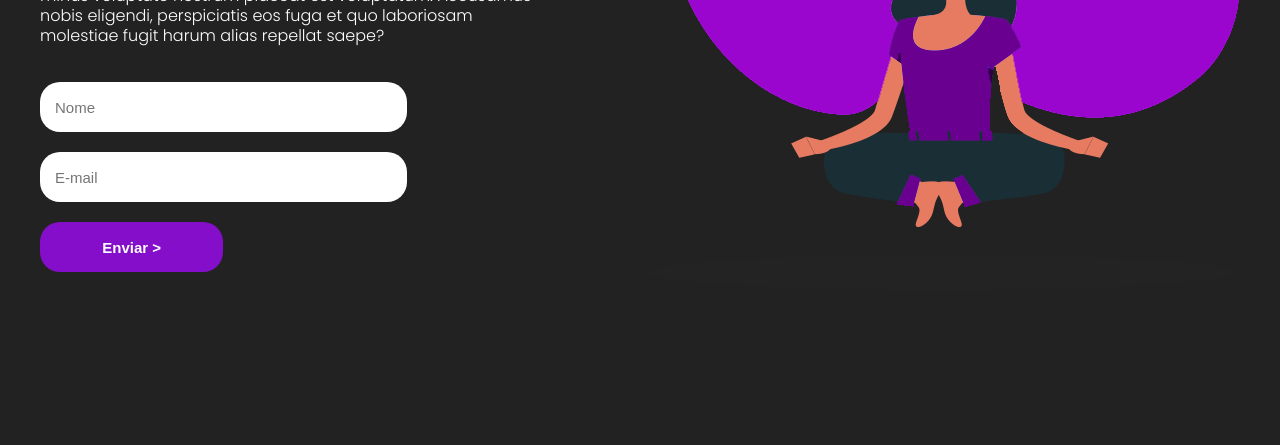
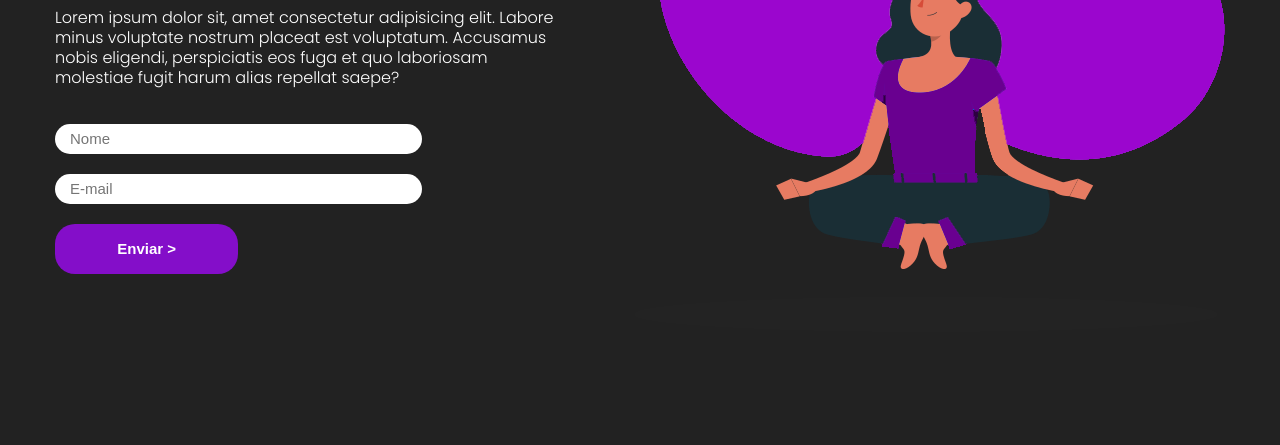
Before and after one commit to BrunoSillvaa/landing-pages, a plain HTML site: page landing-page-v1/index.html in a window 1280 px wide. Shown: the part 355-800 px from the top of the page. Drawn offline with Linux system fonts and the light colour scheme.

Commit message:
Update style.css

```diff
--- a/landing-page-v1/syles/style.css
+++ b/landing-page-v1/syles/style.css
@@ -1,3 +1,7 @@
+* {
+    box-sizing: border-box;
+}
+
 body {
     background-color: rgb(34, 34, 34);
     color: rgb(255, 255, 255);
@@ -5,6 +9,10 @@ body {
     max-width: 1200px;
     margin: 0 auto;
     padding: 15px;
+    height: 100vh;
+    display: grid;
+    grid-template-columns: 1fr;
+    grid-template-rows: auto 1fr;
 }
 
 header {
@@ -52,7 +60,9 @@ main {
     display: flex;
     flex-direction: row;
     justify-content: space-between;
-    margin-top: 50px;
+    /* margin-top: 50px; */
+    grid-row: 2;
+    align-self: center;
 }
 
 main h2 {
```
